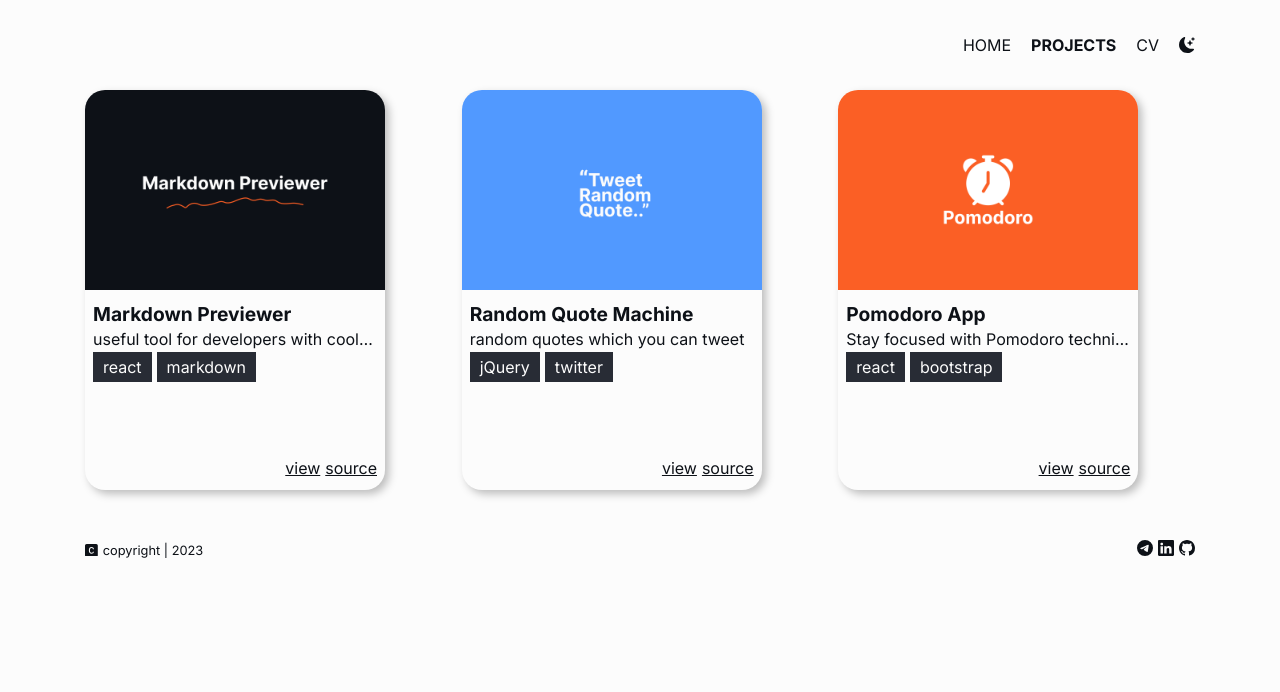
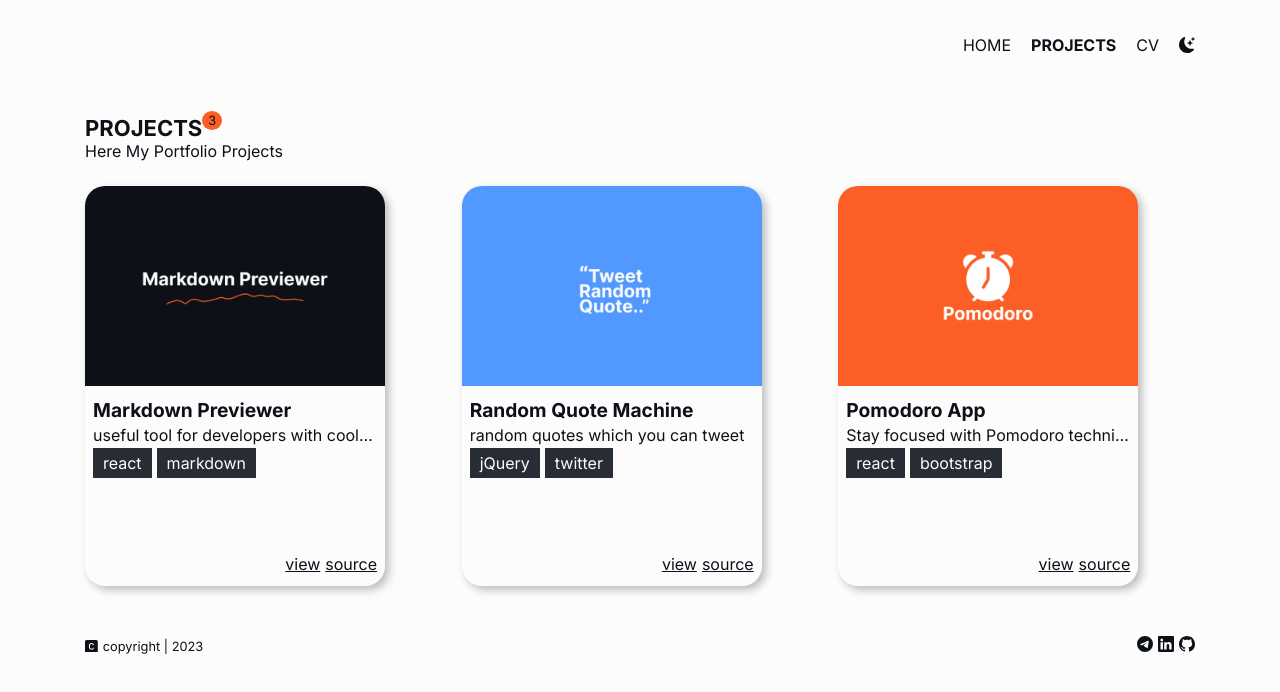
Before and after one commit to saidafzalkh/old-pws, a React (Vite) app: page /pro in a window 1280 px wide. Shown: the top 692 px of the page. Built offline with nearby package versions, Linux system fonts and the light colour scheme.

Commit message:
day 2: projects page added page header

```diff
--- /dev/null
+++ b/src/components/element/PageHeader.tsx
@@ -0,0 +1,18 @@
+import { ReactElement } from "react";
+import { page_header } from "../../types/PageHeader.type";
+
+const PageHeder = ({ data }: { data: page_header }): ReactElement => {
+  return (
+    <header className="page-header">
+      <div className="container page-header__container">
+        <div className="page-header__title">
+          <h1>{data.title}</h1>
+          <span>{data.count}</span>
+        </div>
+        <p>{data.description}</p>
+      </div>
+    </header>
+  );
+};
+
+export default PageHeder;
--- a/src/data/PortfolioProjects.data.ts
+++ b/src/data/PortfolioProjects.data.ts
@@ -1,5 +1,7 @@
 import { covers } from "../assets/project-covers/covers";
+import { page_header } from "../types/PageHeader.type";
 import { PortfolioProject } from "../types/PortfolioProject.type";
+
 
 export const projects: PortfolioProject[] = [
     {
@@ -30,3 +32,8 @@ export const projects: PortfolioProject[] = [
         view: "https://saidafzalkh.github.io/pomodoro-app/"
     }
 ]
+export const projects_header: page_header = {
+    title: "Projects",
+    description: "Here My Portfolio Projects",
+    count: projects.length
+}
--- a/src/routes/ProjectsPage.tsx
+++ b/src/routes/ProjectsPage.tsx
@@ -1,10 +1,13 @@
 import { ReactElement } from "react";
 import ProjectsWrapper from "../components/element/ProjectsWrapper";
+import PageHeder from "../components/element/PageHeader";
+import { projects_header } from "../data/PortfolioProjects.data";
 
 const Projects = (): ReactElement => {
   return (
     <section className="projects-page">
       <div className="container projects-page__container">
+        <PageHeder data={projects_header} />
         <ProjectsWrapper />
       </div>
     </section>
--- /dev/null
+++ b/src/styles/components/_page-header.scss
@@ -0,0 +1,15 @@
+.page-header {
+  padding: 25px 0;
+  &__title {
+    display: flex;
+    align-items: center;
+    span {
+      display: inline-block;
+      padding: 2px 6px;
+      background-color: $color-external;
+      border-radius: 50%;
+      font-size: 0.8rem;
+      margin-top: -1rem;
+    }
+  }
+}
--- a/src/styles/main.scss
+++ b/src/styles/main.scss
@@ -12,6 +12,6 @@
 // 6. Components
 @import "components/nav.scss", "components/theme-btn", "components/avatar",
   "components/summary", "components/tag", "components/copyright",
-  "components/card";
+  "components/card", "components/page-header";
 // 7. Pages
 @import "pages/error", "pages/index", "pages/projects";
--- /dev/null
+++ b/src/types/PageHeader.type.ts
@@ -0,0 +1,5 @@
+export type page_header = {
+    title: string,
+    description: string,
+    count: number
+}
```
